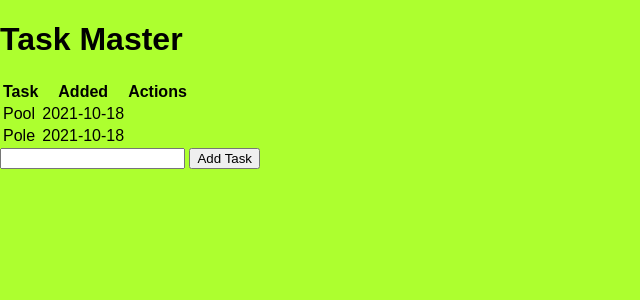
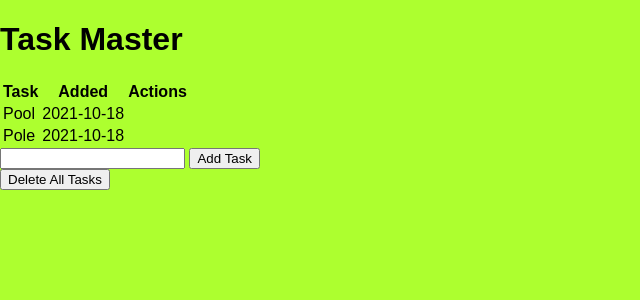
Before and after one commit to stujmar/flask-regression, a Flask app: page / in a window 1280 px wide. Shown: the top 300 px of the page, without its empty margins (0-640 px from the left). Run offline with Flask 2, Linux system fonts and the light colour scheme; data comes from the database, SQL or seed files in the repository.

Commit message:
[sm] made a form and button to delete all tasks from the database

```diff
--- a/templates/index.html
+++ b/templates/index.html
@@ -37,5 +37,8 @@
             <input type="text" name="content" id="content">
             <input type="submit" value="Add Task">
         </form>
+        <form>
+            <input type="submit" value="Delete All Tasks">
+        </form>
     </div>
 {% endblock %}
```
